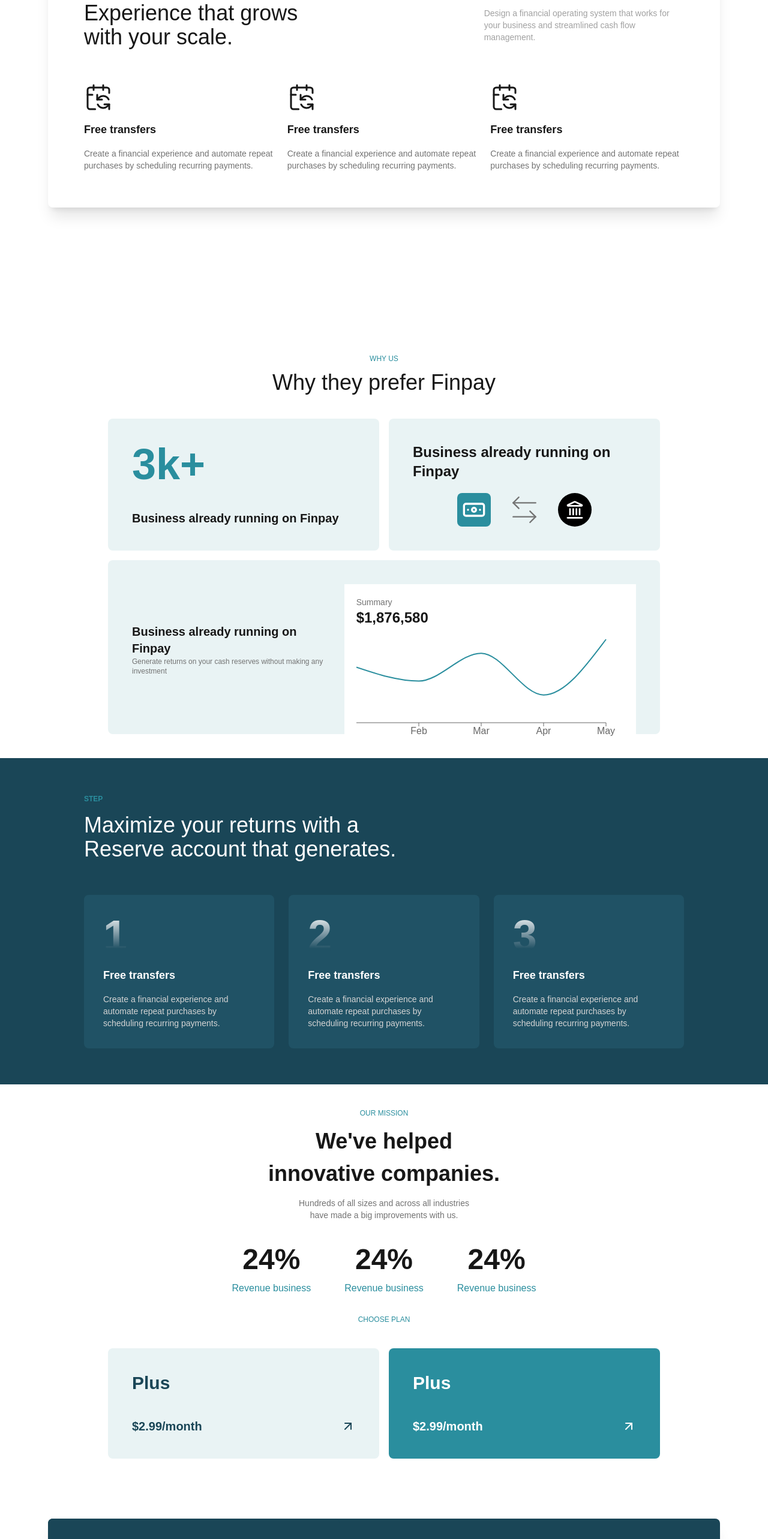
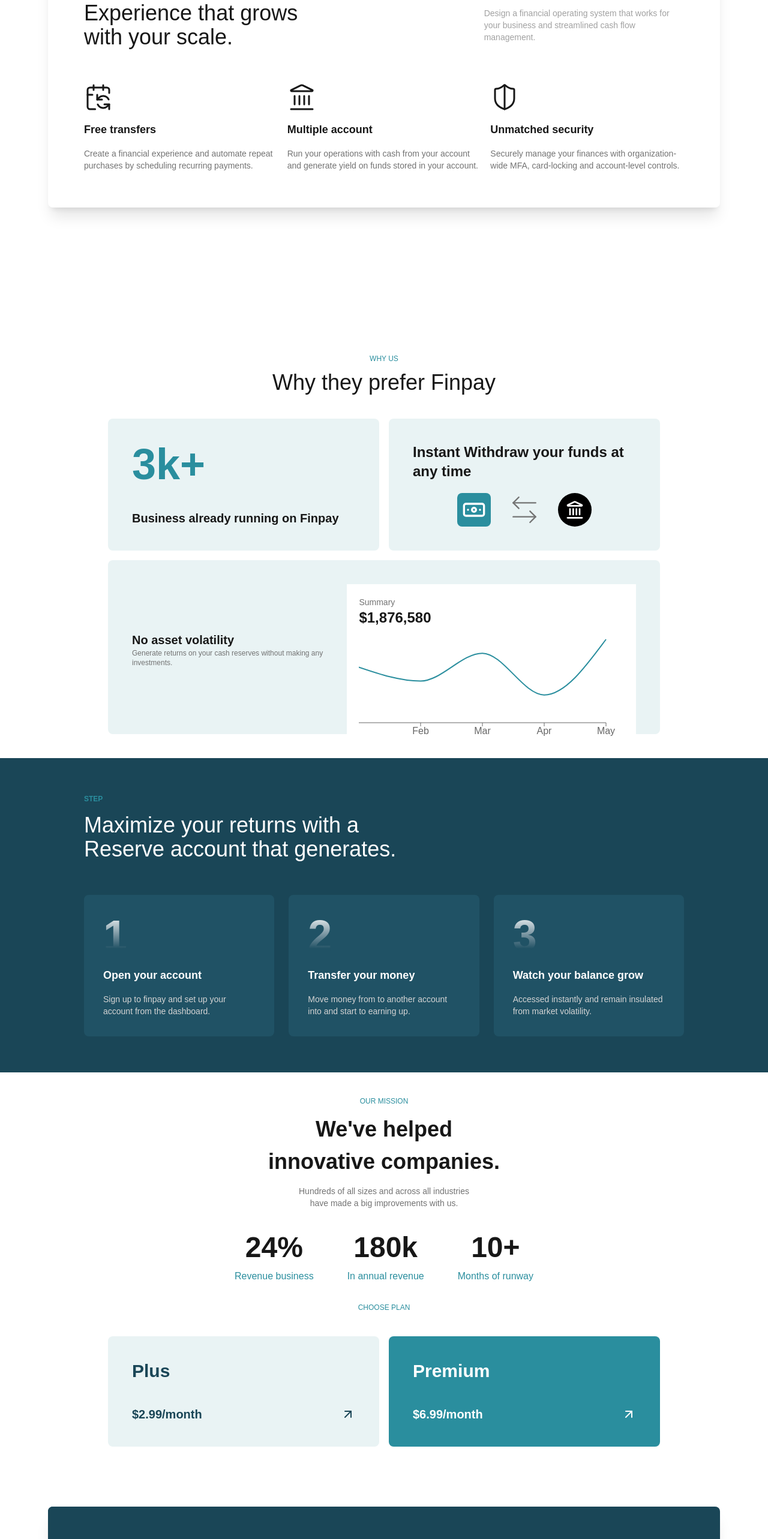
Before and after one commit to Hardik-Dharmik/finpay, a Next.js app: page / in a window 1280 px wide. Shown: the part 960-3526 px from the top of the page at 60% size. Built offline with nearby package versions, Linux system fonts and the light colour scheme.

Commit message:
text changed

```diff
--- a/src/app/components/Experience.tsx
+++ b/src/app/components/Experience.tsx
@@ -1,6 +1,6 @@
 "use client";
 
-import { CalendarSync } from "lucide-react";
+import { CalendarSync, Landmark, Shield, ShieldHalf } from "lucide-react";
 import { useAnimation, useInView, motion } from "motion/react";
 import { useEffect, useRef } from "react";
 
@@ -13,16 +13,16 @@
         "Create a financial experience and automate repeat purchases by scheduling recurring payments.",
     },
     {
-      logo: <CalendarSync className="h-12 w-12 stroke-[1.5px]" />,
-      text: "Free transfers",
+      logo: <Landmark className="h-12 w-12 stroke-[1.5px]" />,
+      text: "Multiple account",
       description:
-        "Create a financial experience and automate repeat purchases by scheduling recurring payments.",
+        "Run your operations with cash from your account and generate yield on funds stored in your account.",
     },
     {
-      logo: <CalendarSync className="h-12 w-12 stroke-[1.5px]" />,
-      text: "Free transfers",
+      logo: <ShieldHalf className="h-12 w-12 stroke-[1.5px]" />,
+      text: "Unmatched security",
       description:
-        "Create a financial experience and automate repeat purchases by scheduling recurring payments.",
+        "Securely manage your finances with organization-wide MFA, card-locking and account-level controls.",
     },
   ];
 
--- a/src/app/components/Footer.tsx
+++ b/src/app/components/Footer.tsx
@@ -23,23 +23,22 @@
               <div className="flex flex-col">
                 <p className="text-neutral-blue mb-3 md:mb-5">Solutions</p>
                 <p className="my-2 text-sm text-neutral-500">Small Business</p>
-                <p className="my-2 text-sm text-neutral-500">Small Business</p>
-                <p className="my-2 text-sm text-neutral-500">Small Business</p>
-                <p className="my-2 text-sm text-neutral-500">Small Business</p>
+                <p className="my-2 text-sm text-neutral-500">Freelancers</p>
+                <p className="my-2 text-sm text-neutral-500">Customers</p>
+                <p className="my-2 text-sm text-neutral-500">Taxes</p>
               </div>
               <div className="flex flex-col">
-                <p className="text-neutral-blue mb-3 md:mb-5">Solutions</p>
-                <p className="my-2 text-sm text-neutral-500">Small Business</p>
-                <p className="my-2 text-sm text-neutral-500">Small Business</p>
-                <p className="my-2 text-sm text-neutral-500">Small Business</p>
-                <p className="my-2 text-sm text-neutral-500">Small Business</p>
+                <p className="text-neutral-blue mb-3 md:mb-5">Company</p>
+                <p className="my-2 text-sm text-neutral-500">About Us</p>
+                <p className="my-2 text-sm text-neutral-500">Career</p>
+                <p className="my-2 text-sm text-neutral-500">Contact</p>
               </div>
               <div className="flex flex-col">
-                <p className="text-neutral-blue mb-3 md:mb-5">Solutions</p>
-                <p className="my-2 text-sm text-neutral-500">Small Business</p>
-                <p className="my-2 text-sm text-neutral-500">Small Business</p>
-                <p className="my-2 text-sm text-neutral-500">Small Business</p>
-                <p className="my-2 text-sm text-neutral-500">Small Business</p>
+                <p className="text-neutral-blue mb-3 md:mb-5">Learn</p>
+                <p className="my-2 text-sm text-neutral-500">Blog</p>
+                <p className="my-2 text-sm text-neutral-500">Ebooks</p>
+                <p className="my-2 text-sm text-neutral-500">Guides</p>
+                <p className="my-2 text-sm text-neutral-500">Templates</p>
               </div>
             </div>
 
--- a/src/app/components/Pricing.tsx
+++ b/src/app/components/Pricing.tsx
@@ -52,12 +52,12 @@
             <span className="text-primary">Revenue business</span>
           </div>
           <div className="flex flex-col items-center justify-center gap-3">
-            <span className="text-5xl font-semibold">24%</span>
-            <span className="text-primary">Revenue business</span>
+            <span className="text-5xl font-semibold">180k</span>
+            <span className="text-primary">In annual revenue</span>
           </div>
           <div className="flex flex-col items-center justify-center gap-3">
-            <span className="text-5xl font-semibold">24%</span>
-            <span className="text-primary">Revenue business</span>
+            <span className="text-5xl font-semibold">10+</span>
+            <span className="text-primary">Months of runway</span>
           </div>
         </motion.div>
 
@@ -92,9 +92,9 @@
               transition={{ duration: 0.6, ease: "easeOut", delay: 1 }}
               className="bg-primary flex flex-col justify-between gap-y-10 rounded-lg p-10 text-white md:w-1/2"
             >
-              <span className="text-3xl font-semibold">Plus</span>
+              <span className="text-3xl font-semibold">Premium</span>
               <p className="flex items-center justify-between text-xl font-semibold">
-                <span>$2.99/month</span>
+                <span>$6.99/month</span>
                 <span>
                   <ArrowUpRight />
                 </span>
--- a/src/app/components/Step.tsx
+++ b/src/app/components/Step.tsx
@@ -7,19 +7,19 @@
 export default function Step() {
   const experiences = [
     {
-      text: "Free transfers",
+      text: "Open your account",
       description:
-        "Create a financial experience and automate repeat purchases by scheduling recurring payments.",
+        "Sign up to finpay and set up your account from the dashboard.",
     },
     {
-      text: "Free transfers",
+      text: "Transfer your money",
       description:
-        "Create a financial experience and automate repeat purchases by scheduling recurring payments.",
+        "Move money from to another account into and start to earning up.",
     },
     {
-      text: "Free transfers",
+      text: "Watch your balance grow",
       description:
-        "Create a financial experience and automate repeat purchases by scheduling recurring payments.",
+        "Accessed instantly and remain insulated from market volatility.",
     },
   ];
 
--- a/src/app/components/WhyUs.tsx
+++ b/src/app/components/WhyUs.tsx
@@ -51,7 +51,7 @@
               className="bg-light flex flex-col justify-between gap-y-5 rounded-lg p-6 md:w-1/2 md:gap-y-0 md:p-10"
             >
               <span className="text-xl font-semibold md:text-2xl">
-                Business already running on Finpay
+                Instant Withdraw your funds at any time
               </span>
               <div className="flex items-center self-center">
                 <span className="bg-primary h-10 w-10 rounded-lg p-2 md:h-14 md:w-14">
@@ -75,12 +75,10 @@
             className="bg-light flex flex-1 items-center gap-6 rounded-lg p-6 md:p-10 md:pb-0"
           >
             <div className="md:-mt-8">
-              <p className="text-xl font-semibold">
-                Business already running on Finpay
-              </p>
+              <p className="text-xl font-semibold">No asset volatility</p>
               <p className="text-xs text-neutral-500">
                 Generate returns on your cash reserves without making any
-                investment
+                investments.
               </p>
             </div>
 
```
